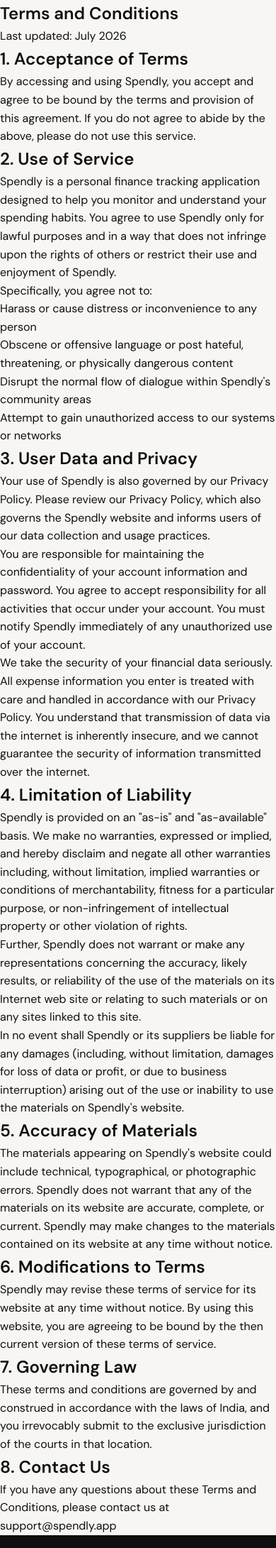
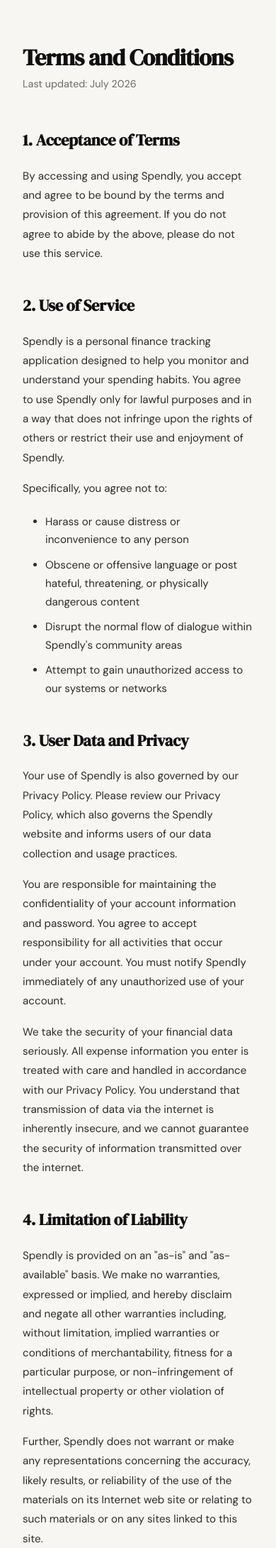
Before and after one commit to samirpuru/spendly, a Flask app: page /terms in a window 390 px wide. Shown: the part 61-2242 px from the top of the page at 71% size. Run offline with Flask 3, Linux system fonts and the light colour scheme.

Commit message:
style: add consistent styling to terms page
Added CSS styling to terms page that matches the design system used
throughout the website. The terms page now uses the same typography,
colors, spacing, and responsive design patterns as the landing and
auth pages.

Changes:
- Added .terms-container, .terms-inner, .terms-title styling
- Applied DM Serif Display font to headings for consistency
- Used CSS variables for colors matching the site theme
- Implemented responsive font sizing with clamp()
- Proper typography with consistent line-height and spacing

Co-Authored-By: Claude Haiku 4.5 <noreply@anthropic.com>

```diff
--- a/static/css/style.css
+++ b/static/css/style.css
@@ -508,6 +508,70 @@ a { color: inherit; text-decoration: none; }
 }
 
 /* ------------------------------------------------------------------ */
+/* Terms/Legal pages                                                   */
+/* ------------------------------------------------------------------ */
+
+.terms-container {
+    padding: 4rem 2rem;
+    background: var(--paper);
+}
+
+.terms-inner {
+    max-width: 800px;
+    margin: 0 auto;
+}
+
+.terms-title {
+    font-family: var(--font-display);
+    font-size: clamp(2rem, 4vw, 3rem);
+    color: var(--ink);
+    margin-bottom: 0.5rem;
+    line-height: 1.1;
+    letter-spacing: -0.02em;
+}
+
+.terms-updated {
+    font-size: 0.9rem;
+    color: var(--ink-muted);
+    margin-bottom: 3rem;
+}
+
+.terms-content {
+    color: var(--ink);
+    line-height: 1.8;
+}
+
+.terms-content h2 {
+    font-family: var(--font-display);
+    font-size: 1.4rem;
+    color: var(--ink);
+    margin-top: 2.5rem;
+    margin-bottom: 1rem;
+    letter-spacing: -0.01em;
+}
+
+.terms-content h2:first-child {
+    margin-top: 0;
+}
+
+.terms-content p {
+    font-size: 0.95rem;
+    color: var(--ink-soft);
+    margin-bottom: 1rem;
+}
+
+.terms-content ul {
+    margin: 1.25rem 0 1.25rem 2rem;
+    color: var(--ink-soft);
+    font-size: 0.95rem;
+}
+
+.terms-content li {
+    margin-bottom: 0.6rem;
+    line-height: 1.7;
+}
+
+/* ------------------------------------------------------------------ */
 /* Responsive                                                          */
 /* ------------------------------------------------------------------ */
 
--- a/templates/terms.html
+++ b/templates/terms.html
@@ -8,7 +8,6 @@
     <div class="terms-inner">
         <h1 class="terms-title">Terms and Conditions</h1>
         <p class="terms-updated">Last updated: July 2026</p>
-
         <div class="terms-content">
             <h2>1. Acceptance of Terms</h2>
             <p>By accessing and using Spendly, you accept and agree to be bound by the terms and provision of this agreement. If you do not agree to abide by the above, please do not use this service.</p>
```
